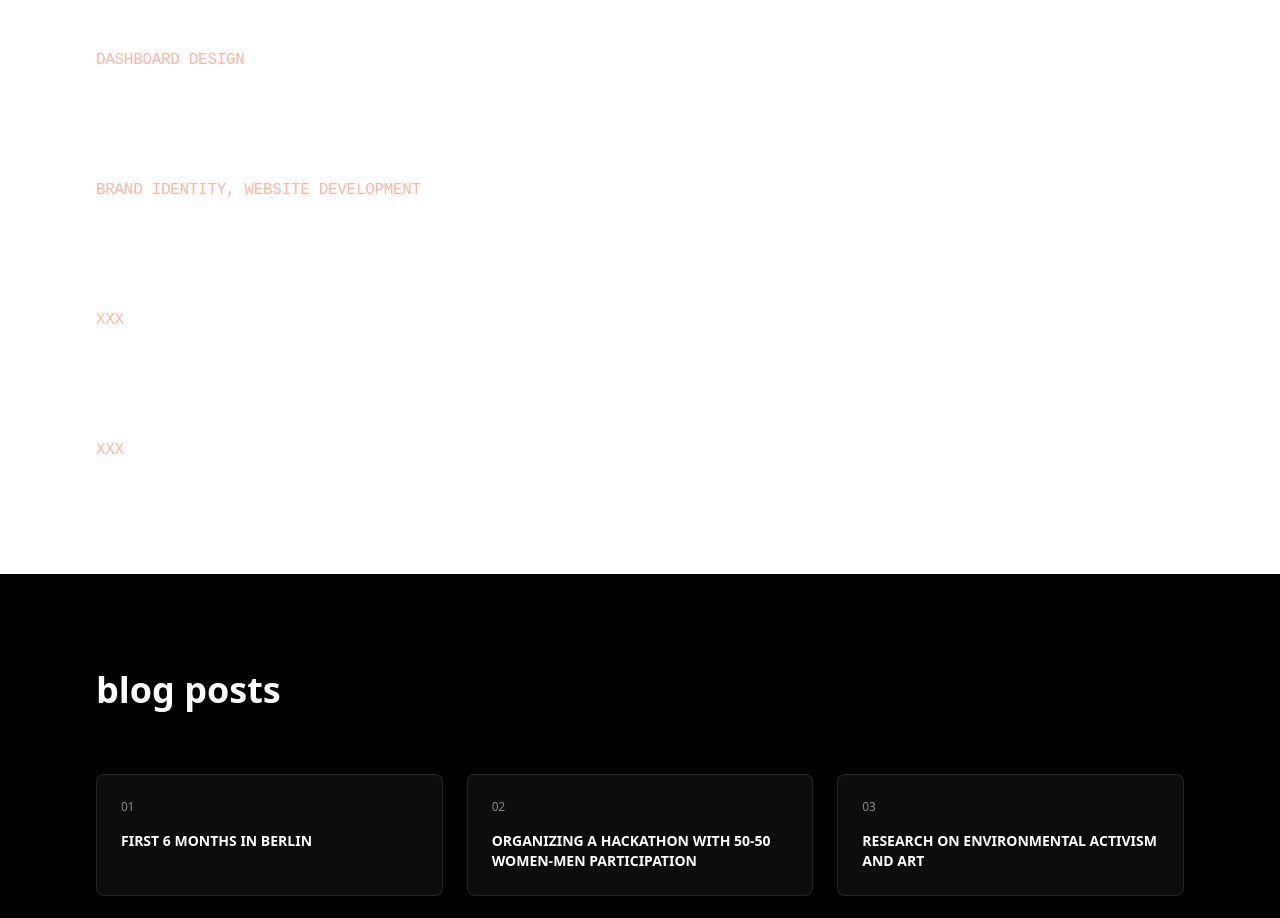
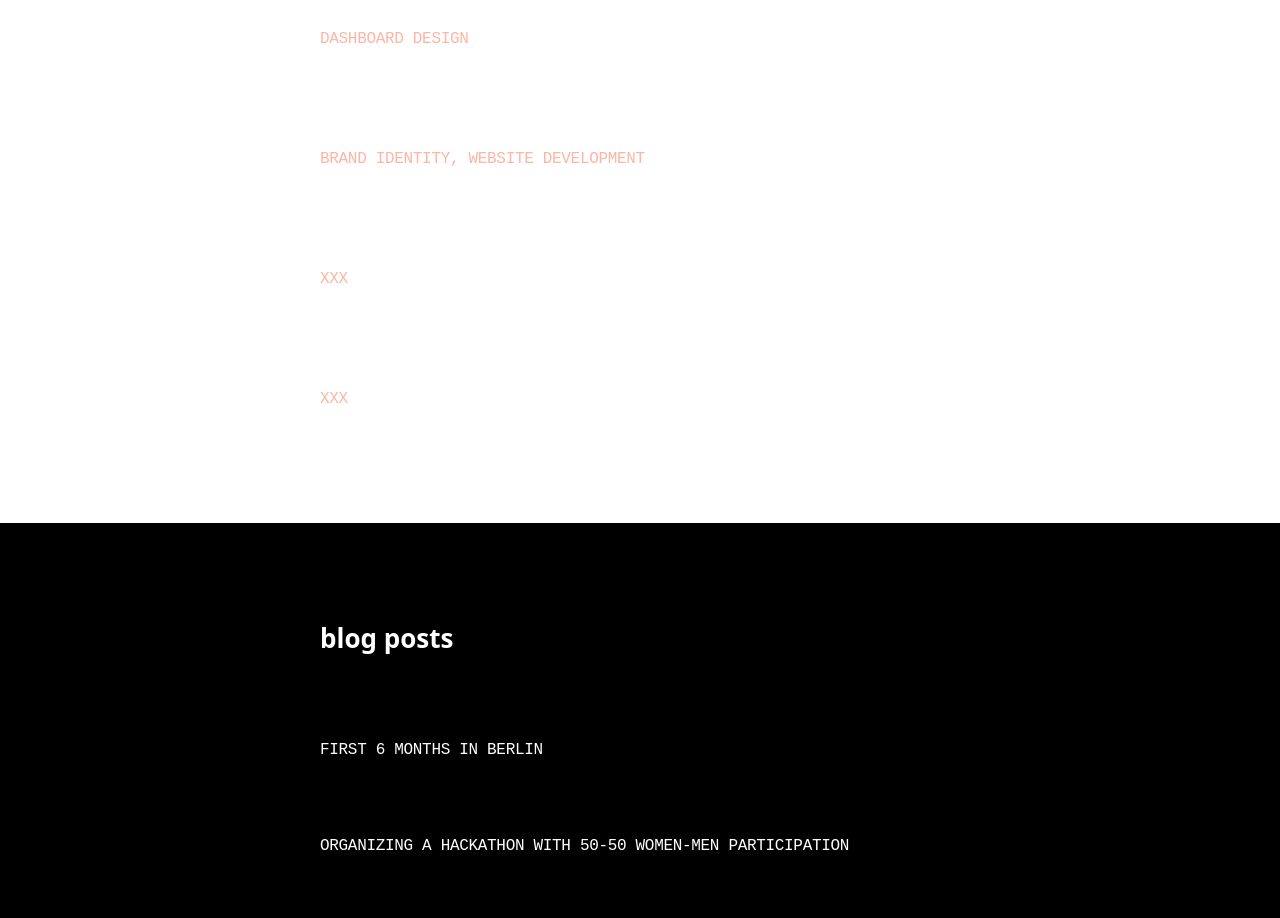
Before and after one commit to kaja-s/new-portfolio, a Next.js app: page / in a window 1280 px wide. Shown: the part 1140-2058 px from the top of the page. Built offline with nearby package versions, Linux system fonts and the light colour scheme; a web font is replaced by a local one.

Commit message:
New hover effect

```diff
--- a/components/BlogSection.tsx
+++ b/components/BlogSection.tsx
@@ -1,5 +1,6 @@
 'use client';
 
+import { useState } from 'react';
 import { motion } from 'framer-motion';
 
 const blogPosts = [
@@ -12,31 +13,40 @@ const blogPosts = [
 ];
 
 export default function BlogSection() {
+  const [hoveredIndex, setHoveredIndex] = useState<number | null>(null);
+
   return (
     <section className="min-h-screen px-8 md:px-16 lg:px-24 py-24 relative z-10 bg-black text-white">
-      <h2 className="text-4xl font-bold lowercase mb-16">blog posts</h2>
+      <div className="max-w-screen-sm mx-auto">
+        <h2 className="font-regular lowercase mb-16" style={{ fontSize: '26px' }}>blog posts</h2>
 
-      <div className="grid md:grid-cols-2 lg:grid-cols-3 gap-6">
+        <div className="space-y-8">
         {blogPosts.map((post, index) => (
           <motion.div
             key={index}
-            className="group cursor-pointer"
+            className="cursor-pointer py-4"
+            onMouseEnter={() => setHoveredIndex(index)}
+            onMouseLeave={() => setHoveredIndex(null)}
             initial={{ opacity: 0, y: 20 }}
             whileInView={{ opacity: 1, y: 0 }}
             viewport={{ once: true }}
             transition={{ delay: index * 0.1 }}
-            whileHover={{ y: -10 }}
           >
-            <div className="bg-white/5 hover:bg-red/20 transition-colors duration-300 rounded-lg p-6 h-full border border-white/10 hover:border-red/50">
-              <span className="font-mono text-xs uppercase tracking-tight text-white/50 mb-4 block">
-                {String(index + 1).padStart(2, '0')}
-              </span>
-              <h3 className="font-mono text-sm uppercase tracking-tight">
-                {post}
-              </h3>
-            </div>
+            <h3
+              className="uppercase tracking-tight mb-2 transition-colors duration-300"
+              style={{
+                fontFamily: 'Akkurat Mono, monospace',
+                fontWeight: '400',
+                fontSize: '16px',
+                letterSpacing: '-0.02em',
+                color: hoveredIndex === index ? 'var(--red)' : 'var(--white)'
+              }}
+            >
+              {post}
+            </h3>
           </motion.div>
         ))}
+        </div>
       </div>
     </section>
   );
--- a/components/WorkSection.tsx
+++ b/components/WorkSection.tsx
@@ -36,9 +36,10 @@ export default function WorkSection() {
 
   return (
     <section className="min-h-screen px-8 md:px-16 lg:px-24 py-24 relative z-10 bg-red text-white">
-      <h2 className="text-4xl font-regular lowercase mb-16">work</h2>
+      <div className="max-w-screen-sm mx-auto">
+        <h2 className="font-regular lowercase mb-16" style={{ fontSize: '26px' }}>work</h2>
 
-      <div className="space-y-8 max-w-3xl">
+        <div className="space-y-8">
         {works.map((work, index) => (
           <motion.div
             key={index}
@@ -51,25 +52,19 @@ export default function WorkSection() {
             transition={{ delay: index * 0.1 }}
           >
             <h3
-              className="uppercase tracking-tight text-white mb-2 relative inline-block"
+              className="uppercase tracking-tight mb-2 transition-colors duration-300"
               style={{
                 fontFamily: 'Akkurat Mono, monospace',
+                fontWeight: '400',
                 fontSize: '16px',
-                letterSpacing: '-0.02em'
+                letterSpacing: '-0.02em',
+                color: hoveredIndex === index ? 'var(--black)' : 'var(--white)'
               }}
             >
               {work.title}
-              <motion.div
-                className="absolute bottom-0 left-0 right-0 h-[1px] bg-black origin-left"
-                initial={{ scaleX: 0 }}
-                animate={{
-                  scaleX: hoveredIndex === index ? 1 : 0,
-                }}
-                transition={{ duration: 0.3 }}
-              />
             </h3>
             <p
-              className="uppercase tracking-tight mt-2"
+              className="uppercase tracking-tight"
               style={{
                 color: '#FDB5A5',
                 fontFamily: 'Akkurat Mono, monospace',
@@ -81,6 +76,7 @@ export default function WorkSection() {
             </p>
           </motion.div>
         ))}
+        </div>
       </div>
     </section>
   );
```
